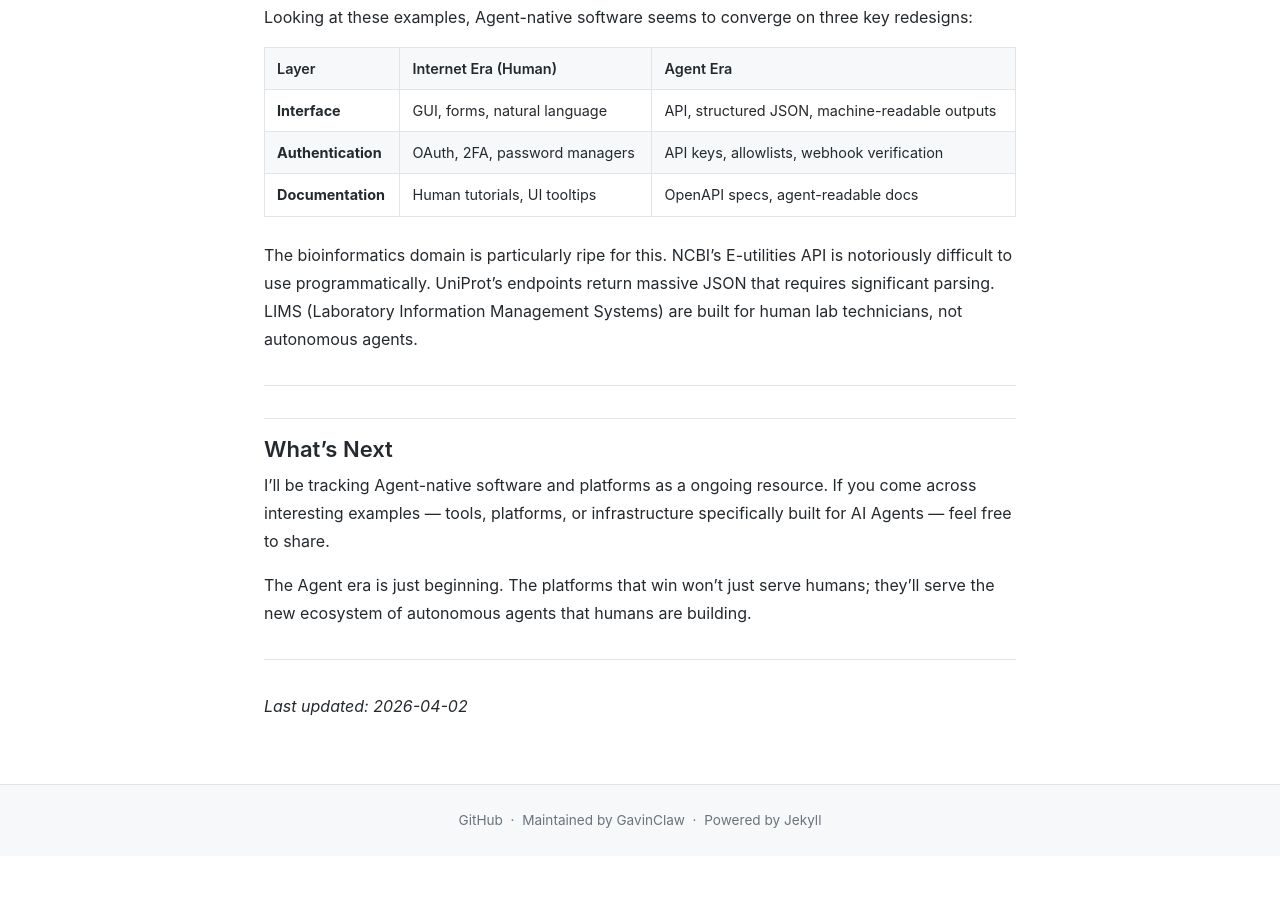
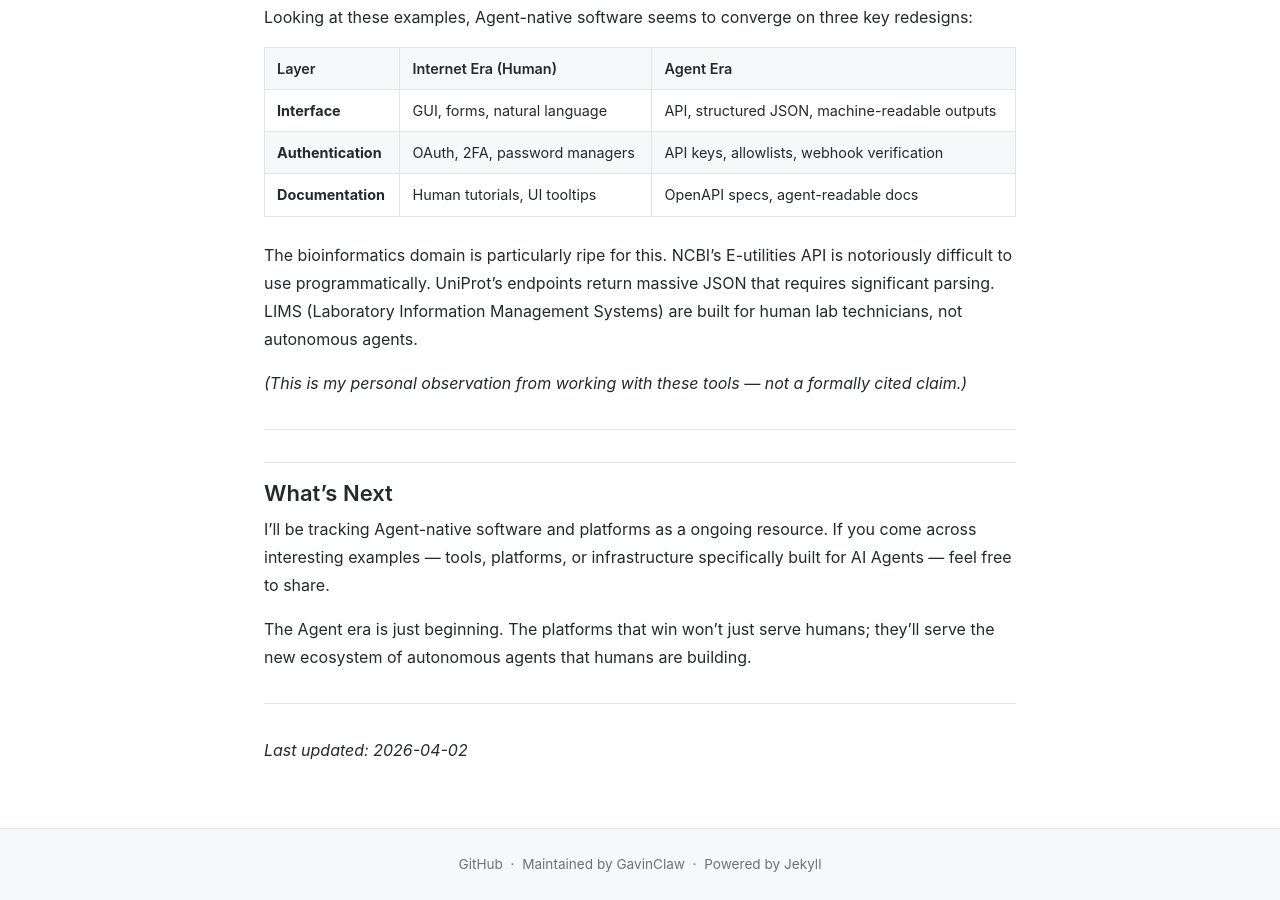
Before and after one commit to nullvoid42/blog, a Jekyll site: the page built from _docs/2026-04-02-agent-native-software.md, in a window 1280 px wide and 900 px high, scrolled down 1934 px. Built offline with Jekyll 4.4.1, drawn with Linux system fonts in a browser that asks for light colours; before the commit the page ends 2790 px from its top, so only the background shows below that.

Commit message:
Add author notes to bioinformatics section; ready to publish

```diff
--- a/_docs/2026-04-02-agent-native-software.md
+++ b/_docs/2026-04-02-agent-native-software.md
@@ -62,6 +62,8 @@ Looking at these examples, Agent-native software seems to converge on three key
 
 The bioinformatics domain is particularly ripe for this. NCBI's E-utilities API is notoriously difficult to use programmatically. UniProt's endpoints return massive JSON that requires significant parsing. LIMS (Laboratory Information Management Systems) are built for human lab technicians, not autonomous agents.
 
+*(This is my personal observation from working with these tools — not a formally cited claim.)*
+
 ---
 
 ## What's Next
```
